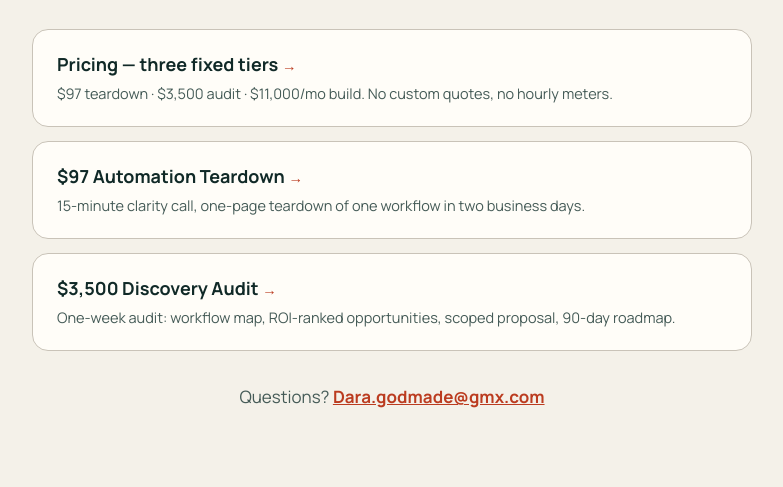
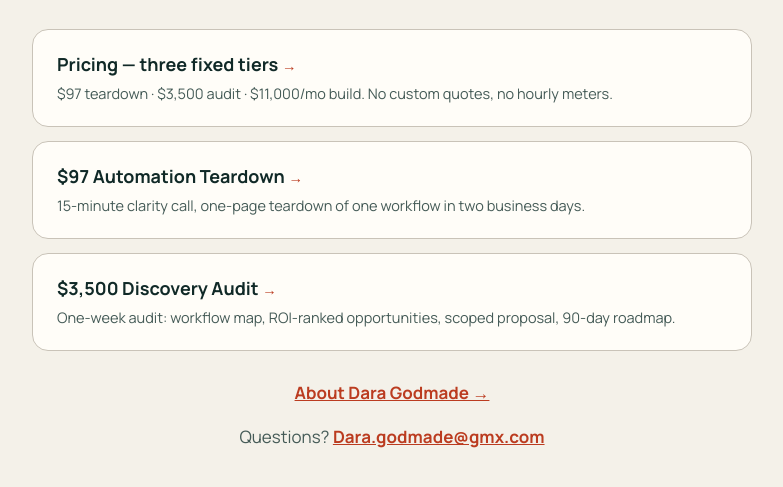
Before and after one commit to lauralovesdana1-alt/dara-godmade-offers, a plain HTML site: page index.html in a window 1280 px wide. Shown: the part 153-640 px from the top of the page, without its empty margins (248-1031 px from the left). Drawn offline with Linux system fonts and the light colour scheme.

Commit message:
Link hub to canonical About page

```diff
--- a/index.html
+++ b/index.html
@@ -27,7 +27,8 @@
       <a class="card" href="./discovery-teardown/index.html"><b>$97 Automation Teardown <span class="go">→</span></b><span>15-minute clarity call, one-page teardown of one workflow in two business days.</span></a>
       <a class="card" href="./paid-discovery-audit/index.html"><b>$3,500 Discovery Audit <span class="go">→</span></b><span>One-week audit: workflow map, ROI-ranked opportunities, scoped proposal, 90-day roadmap.</span></a>
     </div>
-    <p style="margin-top:32px">Questions? <a href="mailto:Dara.godmade@gmx.com" style="color:#bb3c20;font-weight:700">Dara.godmade@gmx.com</a></p>
+    <p style="margin-top:28px"><a href="./about/" style="color:#bb3c20;font-weight:700">About Dara Godmade →</a></p>
+    <p style="margin-top:12px">Questions? <a href="mailto:Dara.godmade@gmx.com" style="color:#bb3c20;font-weight:700">Dara.godmade@gmx.com</a></p>
   </div>
 </body>
 </html>
```
